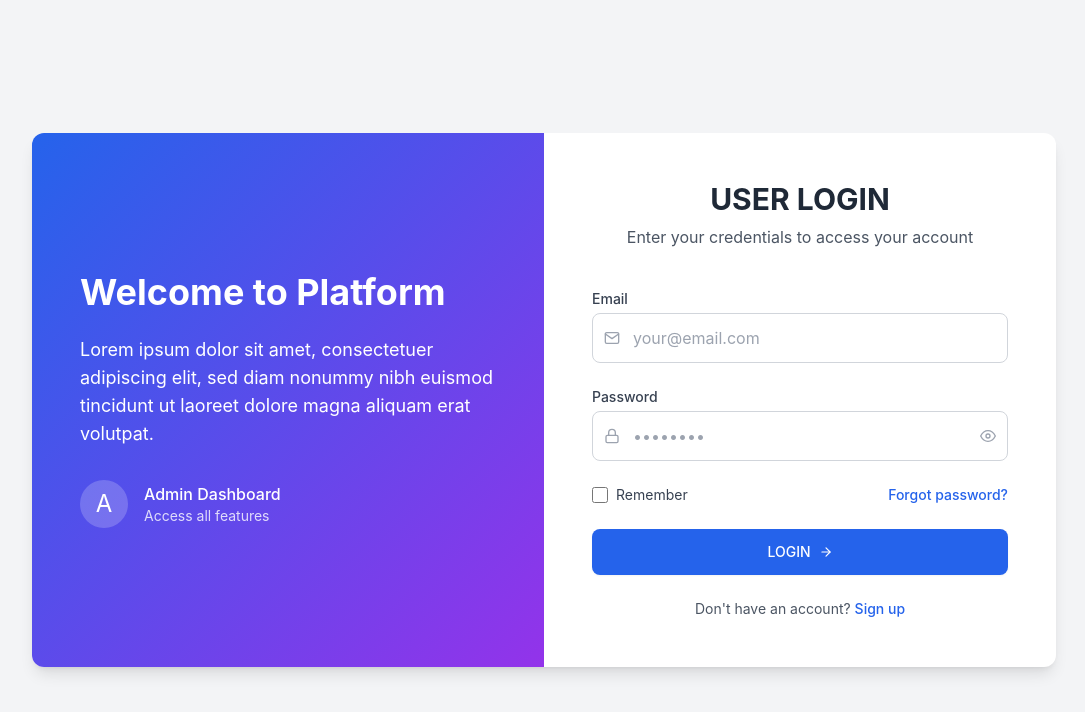
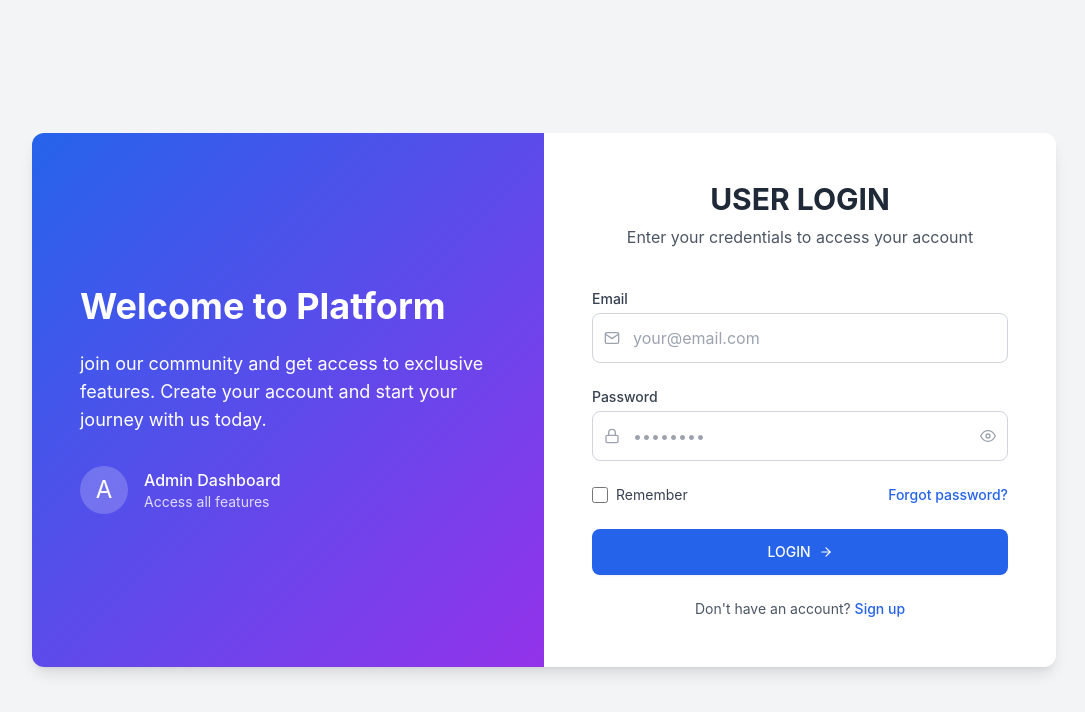
Before and after one commit to Trailbblazer/1on1MatchingAndFeedback-tool, a React (Create React App) app in the folder frontend/: page /login in a window 1280 px wide. Shown: the top 712 px of the page, without its empty margins (96-1181 px from the left). Built offline with nearby package versions, Linux system fonts and the light colour scheme.

Commit message:
Login Update

```diff
--- a/frontend/src/pages/login/LoginPage.jsx
+++ b/frontend/src/pages/login/LoginPage.jsx
@@ -48,7 +48,7 @@ const LoginPage = () => {
         <div className="flex flex-col justify-center w-1/2 p-12 text-white bg-gradient-to-br from-blue-600 to-purple-600">
           <h1 className="mb-6 text-4xl font-bold ">Welcome to Platform</h1>
           <p className="mb-8 text-lg">
-            Lorem ipsum dolor sit amet, consectetuer adipiscing elit, sed diam nonummy nibh euismod tincidunt ut laoreet dolore magna aliquam erat volutpat.
+           join our community and get access to exclusive features. Create your account and start your journey with us today.
           </p>
           <div className="flex items-center">
             <div className="flex items-center justify-center w-12 h-12 mr-4 bg-white rounded-full bg-opacity-20">
```
